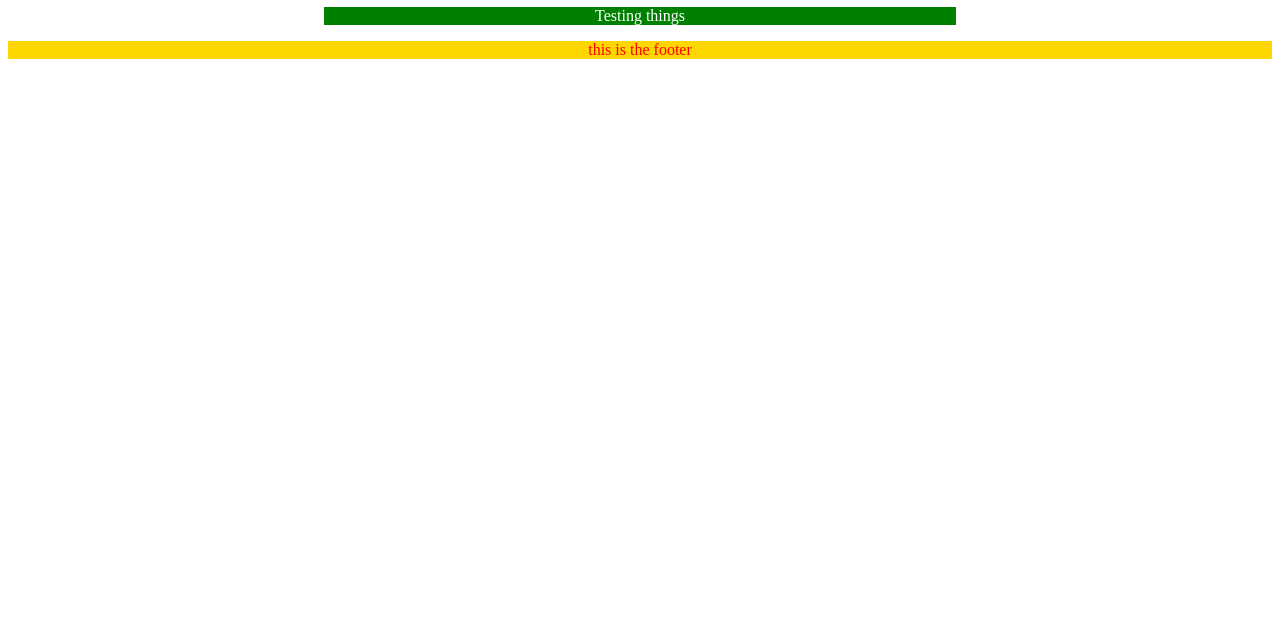
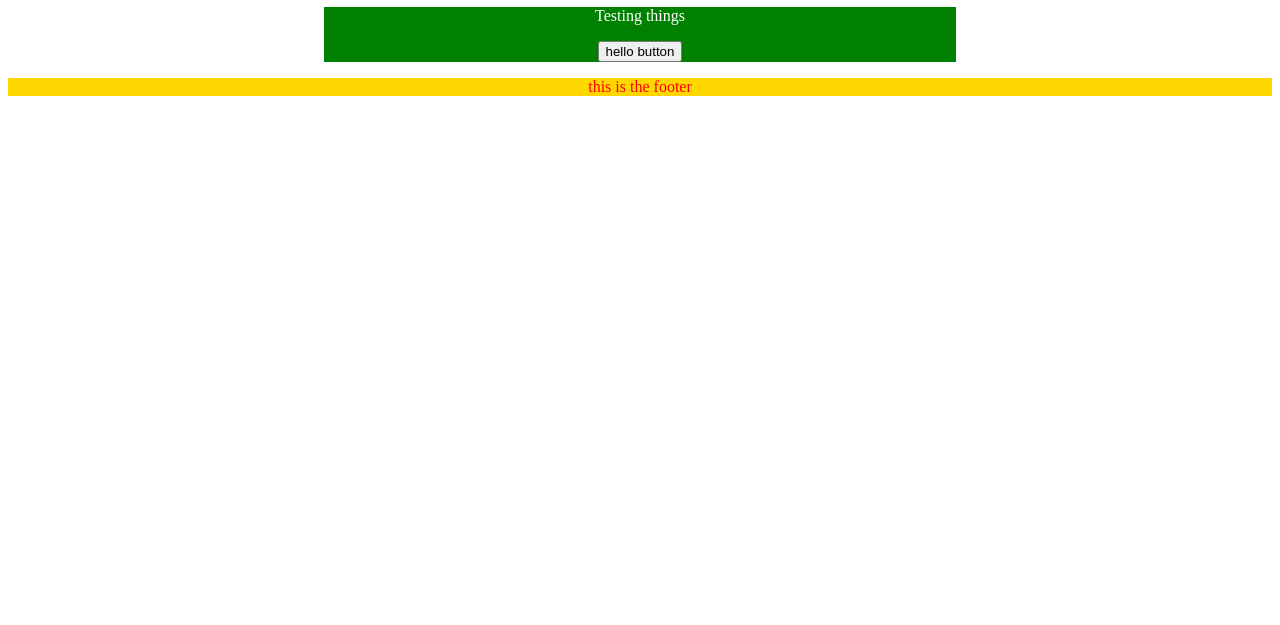
Before and after one commit to Braionic/emekemini.github.io, a plain HTML site: page index.html in a window 1280 px wide. Shown: the part 175-800 px from the top of the page. Drawn offline with Linux system fonts and the light colour scheme.

Commit message:
Update index.html
i added a Hello button

```diff
--- a/index.html
+++ b/index.html
@@ -14,6 +14,7 @@
 <h1>Testing & practicing GIT Command</h1>
 <div class="main">
 <p>Testing things</p>
+  <input type="button" value="hello button">
 </div>
 <footer>
 <div class="footer">
```
